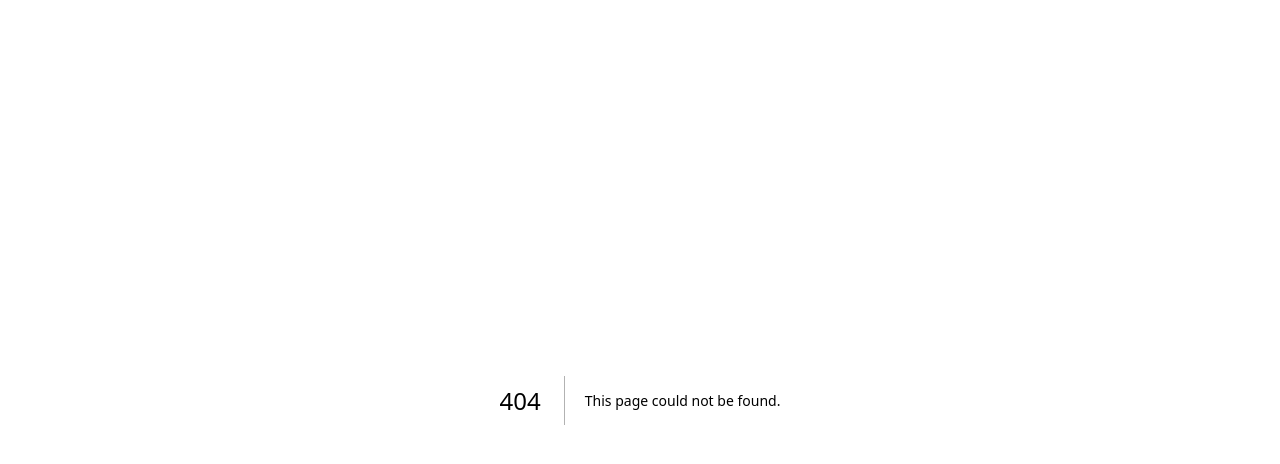
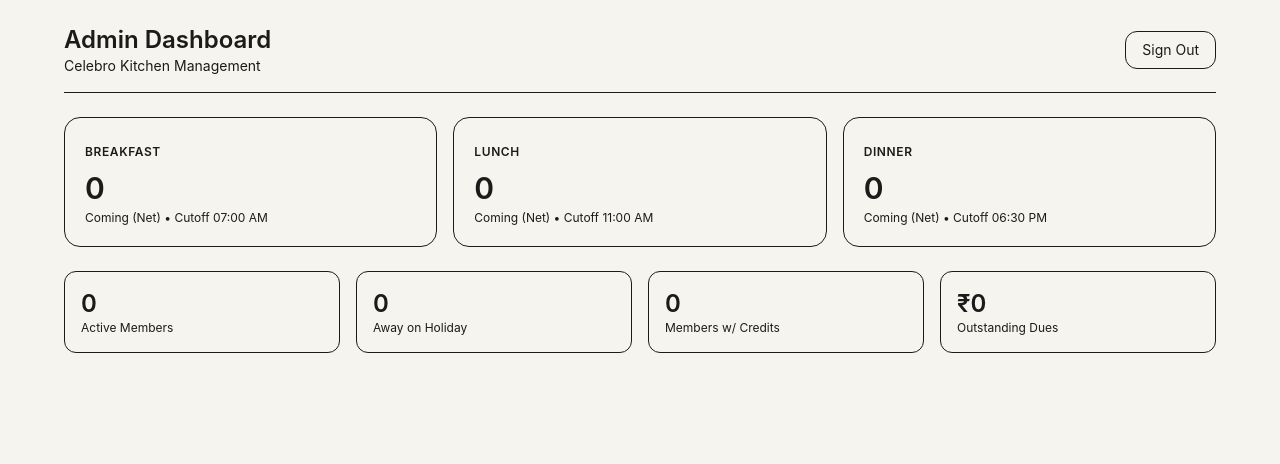
Before and after one commit to navinchaudharyshamli-arch/CelebroKitchen, a Next.js app: page /admin in a window 1280 px wide. Before the commit this address had no page. Shown: the top 464 px of the page. Built offline with nearby package versions, Linux system fonts and the light colour scheme.

Commit message:
Add Admin Dashboard page /admin matching design system

```diff
--- /dev/null
+++ b/src/app/(admin)/admin/page.tsx
@@ -0,0 +1,61 @@
+'use client';
+
+export default function AdminDashboardPage() {
+  return (
+    <main className="min-h-screen bg-bg text-ink p-6">
+      <div className="max-w-6xl mx-auto space-y-6">
+        <header className="flex justify-between items-center pb-4 border-b border-line">
+          <div>
+            <h1 className="text-2xl font-semibold">Admin Dashboard</h1>
+            <p className="text-sm text-ink-2">Celebro Kitchen Management</p>
+          </div>
+          <a
+            href="/admin-login"
+            className="px-4 py-2 bg-surface-2 border border-line text-sm rounded-xl hover:bg-line transition-colors"
+          >
+            Sign Out
+          </a>
+        </header>
+
+        {/* Meal Cards */}
+        <section className="grid grid-cols-1 md:grid-cols-3 gap-4">
+          <div className="bg-surface p-5 rounded-2xl border border-line">
+            <span className="text-xs font-semibold text-accent uppercase tracking-wider">Breakfast</span>
+            <div className="mt-2 text-3xl font-semibold tracking-tight">0</div>
+            <p className="text-xs text-ink-2 mt-1">Coming (Net) • Cutoff 07:00 AM</p>
+          </div>
+          <div className="bg-surface p-5 rounded-2xl border border-line">
+            <span className="text-xs font-semibold text-accent uppercase tracking-wider">Lunch</span>
+            <div className="mt-2 text-3xl font-semibold tracking-tight">0</div>
+            <p className="text-xs text-ink-2 mt-1">Coming (Net) • Cutoff 11:00 AM</p>
+          </div>
+          <div className="bg-surface p-5 rounded-2xl border border-line">
+            <span className="text-xs font-semibold text-accent uppercase tracking-wider">Dinner</span>
+            <div className="mt-2 text-3xl font-semibold tracking-tight">0</div>
+            <p className="text-xs text-ink-2 mt-1">Coming (Net) • Cutoff 06:30 PM</p>
+          </div>
+        </section>
+
+        {/* Overview Stats */}
+        <section className="grid grid-cols-2 sm:grid-cols-4 gap-4">
+          <div className="bg-surface p-4 rounded-xl border border-line">
+            <div className="text-2xl font-semibold">0</div>
+            <p className="text-xs text-ink-2">Active Members</p>
+          </div>
+          <div className="bg-surface p-4 rounded-xl border border-line">
+            <div className="text-2xl font-semibold">0</div>
+            <p className="text-xs text-ink-2">Away on Holiday</p>
+          </div>
+          <div className="bg-surface p-4 rounded-xl border border-line">
+            <div className="text-2xl font-semibold">0</div>
+            <p className="text-xs text-ink-2">Members w/ Credits</p>
+          </div>
+          <div className="bg-surface p-4 rounded-xl border border-line">
+            <div className="text-2xl font-semibold">₹0</div>
+            <p className="text-xs text-ink-2">Outstanding Dues</p>
+          </div>
+        </section>
+      </div>
+    </main>
+  );
+}
```
